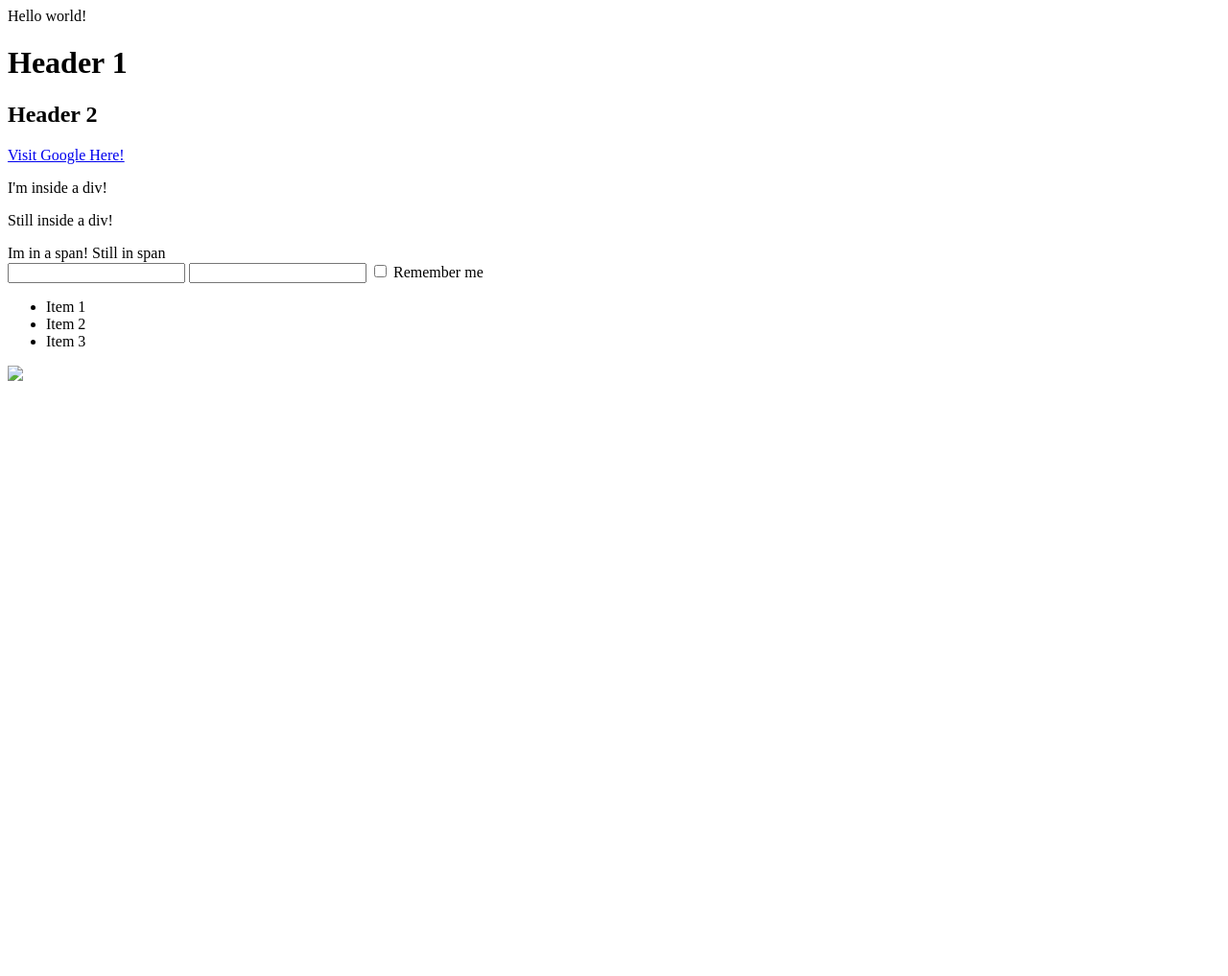
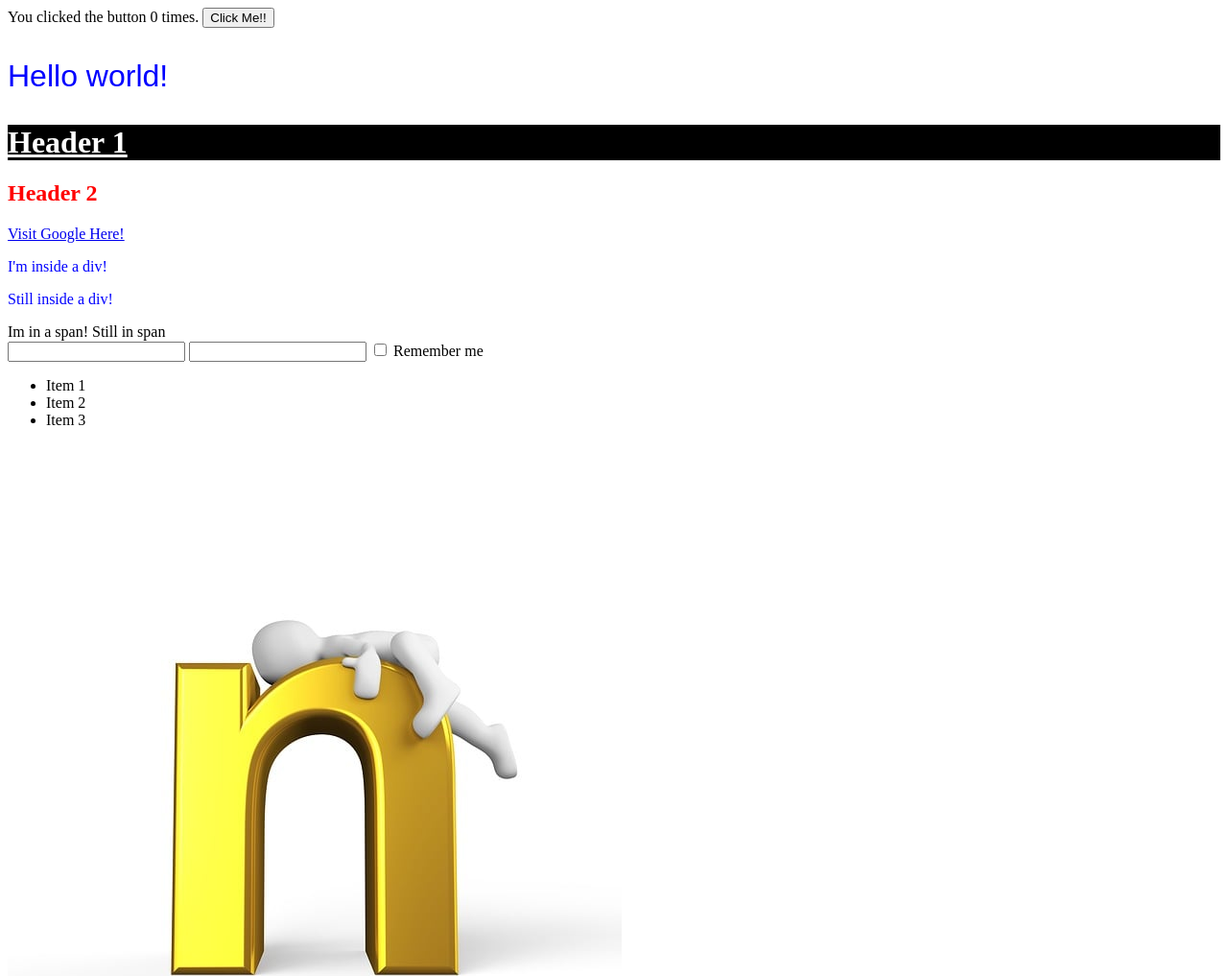
Before and after one commit to Daniel-H2O/csci1101projects, a plain HTML site: page web-and-mobile/html-css-js/index.html in a window 1280 px wide. Shown: the top 1017 px of the page at 96% size. Before the commit the page ends 800 px from the top, so only its background shows below. Drawn offline with Linux system fonts and the light colour scheme.

Commit message:
Add web porject

```diff
--- a/web-and-mobile/html-css-js/index.html
+++ b/web-and-mobile/html-css-js/index.html
@@ -1,14 +1,25 @@
 <html>
     <head>
+        <link href="style.css" rel="stylesheet" />
+
+        <script  src="script.js" type="text/javascript"></script>
+
         <title>Home Page</title>
     </head>
 
     <body>
-        <p>Hello world!</p>
+        <div>
+            <span>You clicked the button <span id="click-counter">0</span> times.</span>
+            <span>
+                <button id="click-button">Click Me!!</button>
+            </span>
+        </div>
 
-        <h1>Header 1</h1>
+        <p id="bigger-font">Hello world!</p>
 
-        <h2>Header 2</h2>
+        <h1 class="header-background">Header 1</h1>
+
+        <h2 style="color: red;">Header 2</h2>
 
         <a href="https://google.com" target="_blank">Visit Google Here!</a>
 
--- /dev/null
+++ b/web-and-mobile/html-css-js/style.css
@@ -0,0 +1,17 @@
+p
+{
+    color: blue;
+}
+
+.header-background
+{
+    background-color: black;
+    color: white;
+    text-decoration: underline;
+}
+
+#bigger-font
+{
+    font-family: Arial, Helvetica, sans-serif;
+    font-size: 32px;
+}
```
Also changed, not shown: web-and-mobile/script.js (added, +22 -0 lines), web-and-mobile/html-css-js/Image N.jpg (added).
